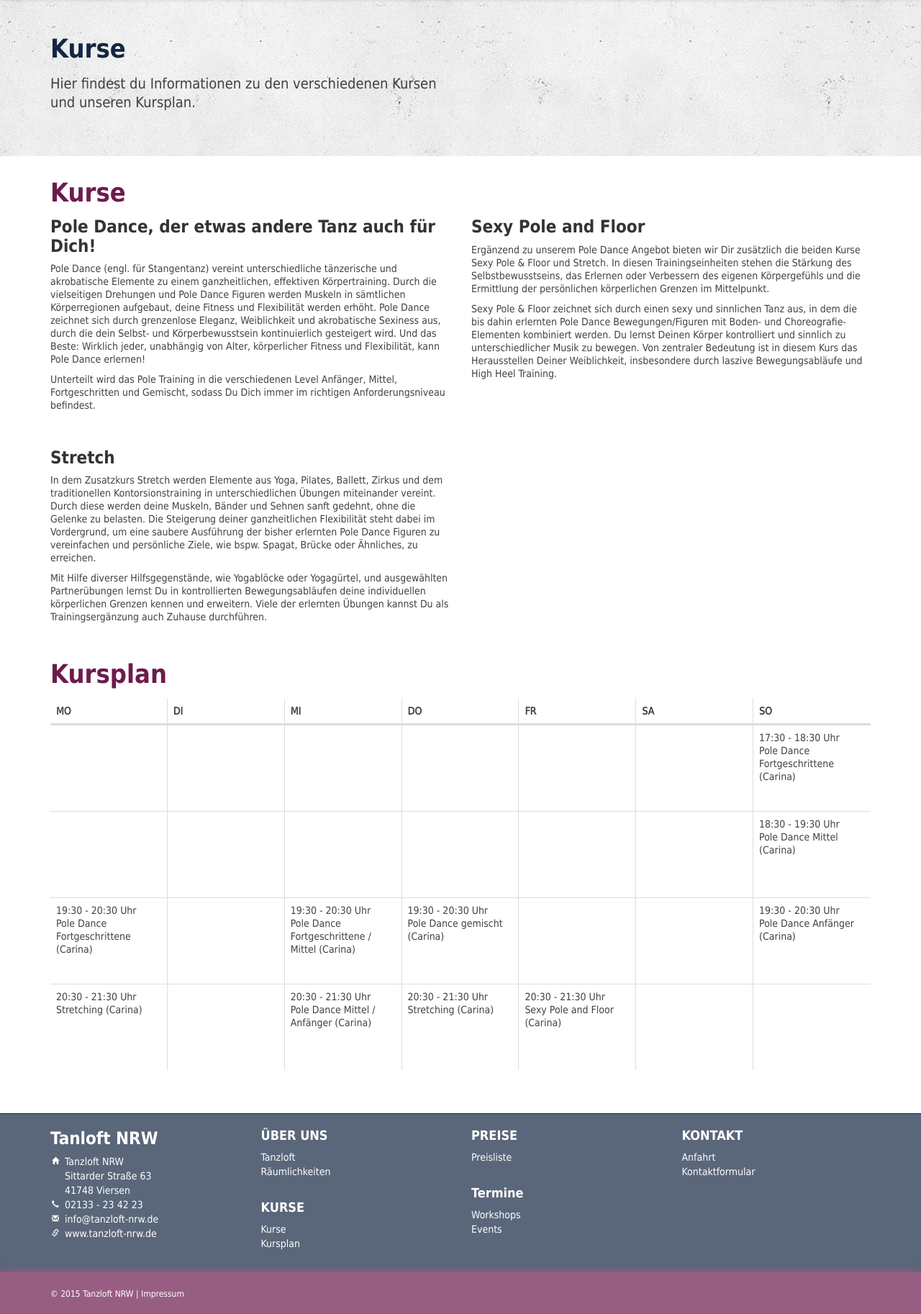
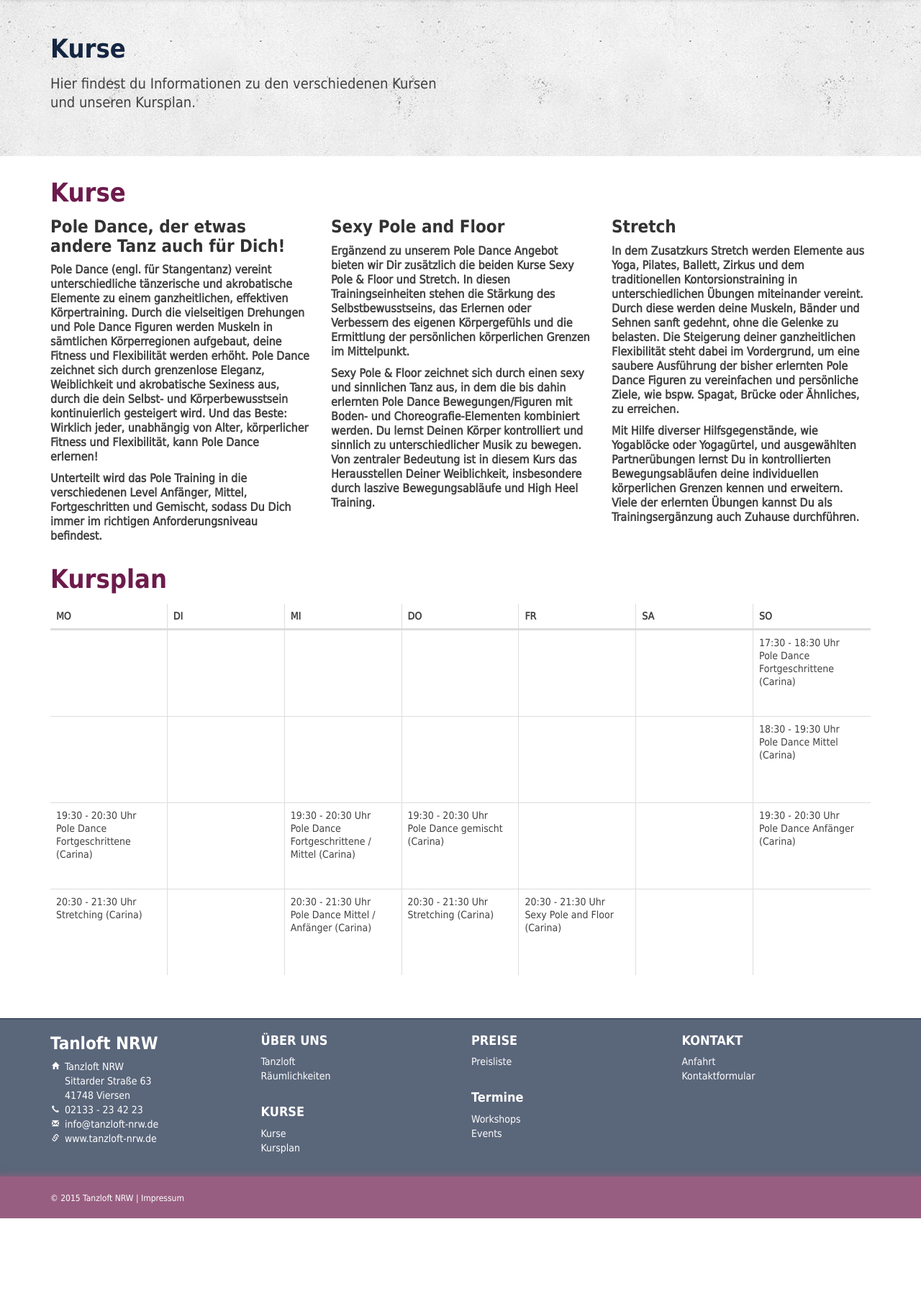
Before and after one commit to broexkesthier/test, a PHP site: page /kurse.php in a window 1280 px wide. Shown: the part 101-1927 px from the top of the page at 72% size. After the commit the page ends 1794 px from the top, so only its background shows below. Run offline with PHP 8.4, Linux system fonts and the light colour scheme; some libraries are stand-ins or nearby versions.

Commit message:
Texte in Kursen 3-Spaltig

```diff
--- a/css/main.css
+++ b/css/main.css
@@ -146,7 +146,7 @@ section p {
 	font-size: 14px;
 	line-height: 18px;
 }
-section .col-sm-4 {
+.three-columns .col-sm-4 {
 	margin-bottom: 20px;
 	text-align: center;
 }
--- a/kurse.php
+++ b/kurse.php
@@ -14,19 +14,17 @@
         <div class="container content">
         <h2>Kurse</h2>
         <div class="row">
-            <div class="col-sm-6">
+            <div class="col-sm-4">
                 <h3>Pole Dance, der etwas andere Tanz auch für Dich!</h3>
                 <p>Pole Dance (engl. für Stangentanz) vereint unterschiedliche tänzerische und akrobatische Elemente zu einem ganzheitlichen, effektiven Körpertraining. Durch die vielseitigen Drehungen und Pole Dance Figuren werden Muskeln in sämtlichen Körperregionen aufgebaut, deine Fitness und Flexibilität werden erhöht. Pole Dance zeichnet sich durch grenzenlose Eleganz, Weiblichkeit und akrobatische  Sexiness aus, durch die dein Selbst- und Körperbewusstsein kontinuierlich gesteigert wird. Und das Beste: Wirklich jeder, unabhängig von Alter, körperlicher Fitness und Flexibilität, kann Pole Dance erlernen!</p>
                 <p>Unterteilt wird das Pole Training in die verschiedenen Level Anfänger, Mittel, Fortgeschritten und Gemischt, sodass Du Dich immer im richtigen Anforderungsniveau befindest.</p>
             </div>
-            <div class="col-sm-6">
+            <div class="col-sm-4">
                 <h3>Sexy Pole and Floor</h3>
                 <p>Ergänzend zu unserem Pole Dance Angebot bieten wir Dir zusätzlich die beiden Kurse Sexy Pole & Floor und Stretch. In diesen Trainingseinheiten stehen die Stärkung des Selbstbewusstseins, das Erlernen oder Verbessern des eigenen Körpergefühls und die Ermittlung der persönlichen körperlichen Grenzen im Mittelpunkt.</p>
                 <p>Sexy Pole & Floor zeichnet sich durch einen sexy und sinnlichen Tanz aus, in dem die bis dahin erlernten Pole Dance Bewegungen/Figuren mit Boden- und Choreografie-Elementen kombiniert werden. Du lernst Deinen Körper kontrolliert und sinnlich zu unterschiedlicher Musik zu bewegen. Von zentraler Bedeutung ist in diesem Kurs das Herausstellen Deiner Weiblichkeit, insbesondere durch laszive Bewegungsabläufe und High Heel Training.</p>
             </div>
-        </div>
-        <div class="row">
-            <div class="col-sm-6">
+            <div class="col-sm-4">
                 <h3>Stretch</h3>
                 <p>In dem Zusatzkurs Stretch werden Elemente aus Yoga, Pilates, Ballett, Zirkus und dem traditionellen Kontorsionstraining in unterschiedlichen Übungen miteinander vereint. Durch diese werden deine Muskeln, Bänder und Sehnen sanft gedehnt, ohne die Gelenke zu belasten. Die Steigerung deiner ganzheitlichen Flexibilität steht dabei im Vordergrund, um eine saubere Ausführung der bisher erlernten Pole Dance Figuren zu vereinfachen und persönliche Ziele, wie bspw. Spagat, Brücke oder Ähnliches, zu erreichen.</p>
                 <p>Mit Hilfe diverser Hilfsgegenstände, wie Yogablöcke oder Yogagürtel, und ausgewählten Partnerübungen lernst Du in kontrollierten Bewegungsabläufen deine individuellen körperlichen Grenzen kennen und erweitern. Viele der erlernten Übungen kannst Du als Trainingsergänzung auch Zuhause durchführen.</p>
```
